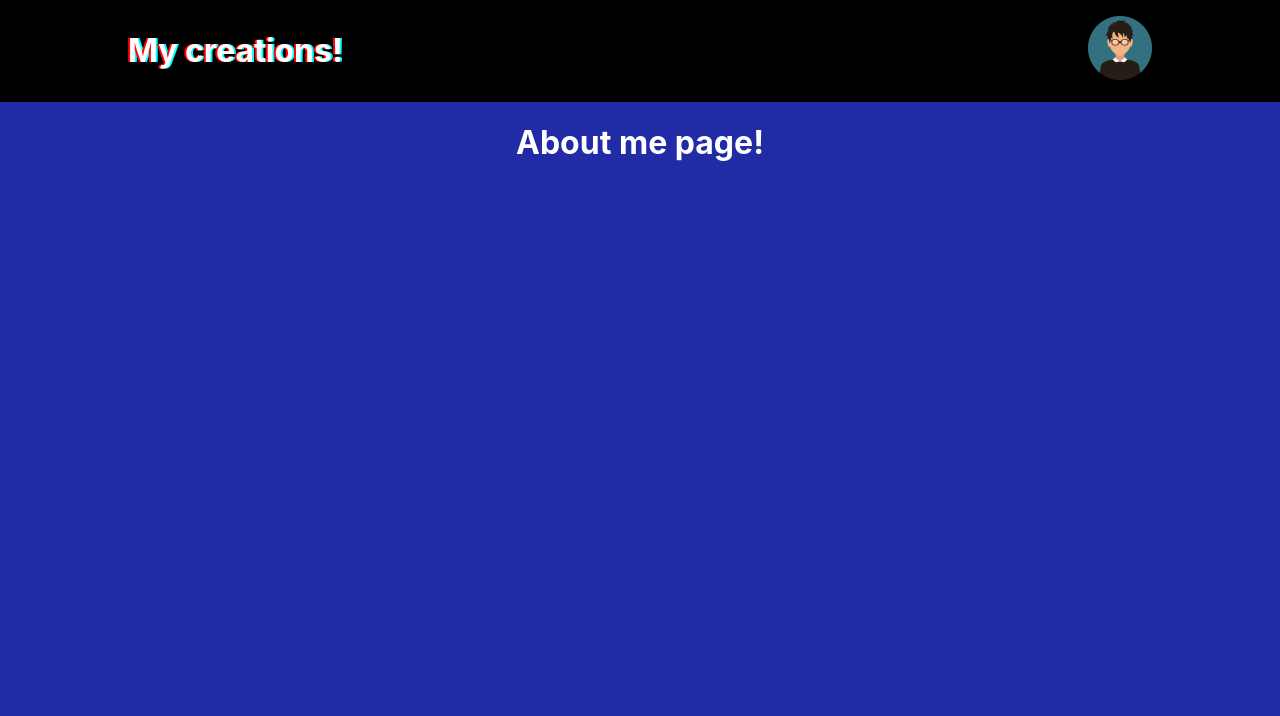
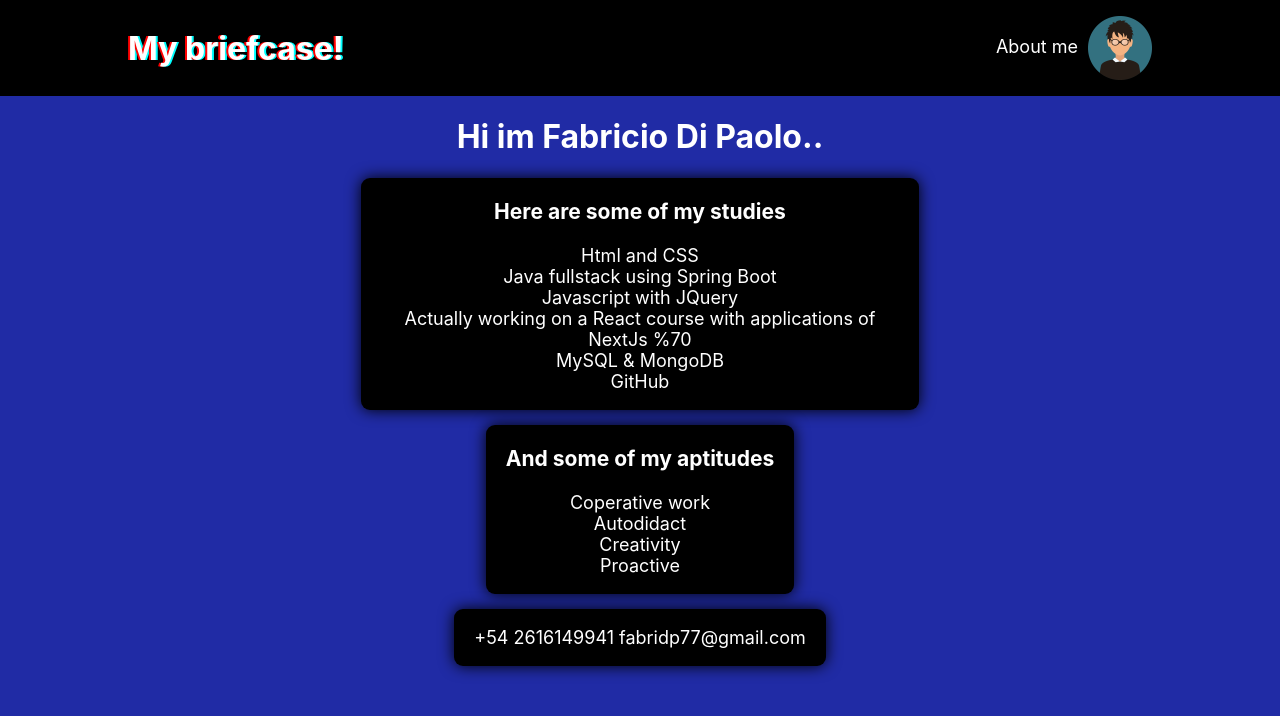
Before and after one commit to fabri2605/my-briefcase, a Next.js app: page /about-me in a window 1280 px wide. Shown: the top 716 px of the page. Built offline with nearby package versions, Linux system fonts and the light colour scheme.

Commit message:
about done

```diff
--- /dev/null
+++ b/components/MyBody.js
@@ -0,0 +1,38 @@
+import classes from './myBody.module.css';
+
+const myBody = () => {
+    return (
+        <div className={classes.info}>
+            <div>
+                <h3>Here are some of my studies</h3>
+                <ul>
+                    <li>Html and CSS</li>
+                    <li>Java fullstack using Spring Boot</li>
+                    <li>Javascript with JQuery</li>
+                    <li>Actually working on a React course with applications of NextJs %70</li>
+                    <li>MySQL & MongoDB </li>
+                    <li>GitHub</li>
+                </ul>
+            </div>
+            <div>
+                <h3>And some of my aptitudes</h3>
+                <ul>
+                    <li>Coperative work</li>
+                    <li>Autodidact</li>
+                    <li>Creativity</li>
+                    <li>Proactive</li>
+                </ul>
+            </div>
+            <div className={classes.contact}>
+                <ul>
+                    <li>
+                        +54 2616149941
+                        fabridp77@gmail.com
+                    </li>
+                </ul>
+            </div>
+        </div>
+    );
+};
+
+export default myBody;
--- a/components/NavBar.js
+++ b/components/NavBar.js
@@ -12,11 +12,16 @@ const NavBar = () => {
         <React.Fragment>
             <nav className={classes.container}>
                 <h1 onClick={goHome} className={classes.logo}>
-                    My creations!
+                    My briefcase!
                 </h1>
                 <ul>
                     <li className={classes.avatar}>
-                        <Link href='/about-me'><img src='/user_64.png' alt='About me' /></Link>
+                        <label htmlFor='about'><Link href='/about-me' id='about'>
+                            About me
+                        </Link></label>
+                        <Link href='/about-me' id='about'>
+                            <img src='/user_64.png' alt='About me' />
+                        </Link>
                     </li>
                 </ul>
             </nav>
--- a/components/NavBar.module.css
+++ b/components/NavBar.module.css
@@ -17,20 +17,27 @@
 .container ul {
     display: flex;
     flex-wrap: wrap;
+    list-style: none;
     align-items: baseline;
-    list-style: none;
 }
 .container li {
     margin-left: 1rem;
-    margin-bottom: 0.1rem;
-}
-
-.main {
-    margin: auto;
-    width: 90%;
-    max-width: 40rem;
 }
 
 .avatar{
+    display: flex;
     cursor: pointer;
+    width: auto;
 }
+.avatar label{
+    cursor: pointer;
+    margin-top: 20px;
+    margin-right: 10px;
+    font-size: large;
+}
+
+@media screen and (max-width: 517px){
+    .avatar label{
+        display: none;
+    }
+}
--- a/components/PagesList.js
+++ b/components/PagesList.js
@@ -1,9 +1,10 @@
 import React from 'react';
 import PageItem from './PageItem';
+import classes from './PagesList.module.css';
 const PagesList = (props) => {
     return (
         <div className='centered'>
-            <h2>Hi, my name is Fabricio and this are some pages I created while learning..</h2>
+            <h2 className={classes.open}>Hi, this are some pages I created while learning..</h2>
             {props.pages.map((e) => {
                 return (
                     <PageItem
--- /dev/null
+++ b/components/PagesList.module.css
@@ -0,0 +1,4 @@
+.open{
+    font-weight: 100;
+    font-size: medium;
+}
--- /dev/null
+++ b/components/myBody.module.css
@@ -0,0 +1,30 @@
+.info {
+    display: flex;
+    flex-direction: column;
+    justify-content: space-between;
+    align-items: center;
+    flex-wrap: wrap;
+    padding: 0;
+}
+.contact {
+    background-color: white;
+    color: black;
+}
+.info div {
+    background-color: black;
+    color: white;
+    font-size: large;
+    border-radius: 9px;
+    padding: 0 10px 0 10px;
+    box-shadow: 0px 0px 15px rgb(0, 0, 0);
+    max-width: 90%;
+    margin-bottom: 15px;
+}
+.info ul {
+    list-style-type: none;
+    padding: 0;
+}
+@media screen and (min-width:500px){
+    .info div{
+        padding: 0 20px 0 20px;}
+}
--- a/pages/about-me/index.js
+++ b/pages/about-me/index.js
@@ -1,7 +1,21 @@
+import React from 'react';
+import MyBody from '../../components/MyBody';
+import Head from 'next/head';
+
 const AboutMe = (props) => {
     return (
-        <div className="centered">
-            <h1>About me page!</h1>
+        <div className='centered'>
+            <Head>
+                <title>My Creations</title>
+                <link rel='icon' href='/favicon.ico' />
+                <meta
+                    name='description'
+                    content='Generated by create next app'
+                />
+                <meta name='description' content='My personal briefcase' />
+            </Head>
+                <h1>Hi im Fabricio Di Paolo..</h1>
+                <MyBody></MyBody>
         </div>
     );
 };
--- a/styles/globals.css
+++ b/styles/globals.css
@@ -23,6 +23,12 @@ a {
     justify-content: center;
     align-items: center;
     flex-direction: column;
+}
+
+.master {
+    margin: auto;
+    width: 90%;
+    max-width: 40rem;
 }
 ::-webkit-scrollbar {
     display: none;
```
Also changed, not shown: pages/index.js (+6 -2 lines).
